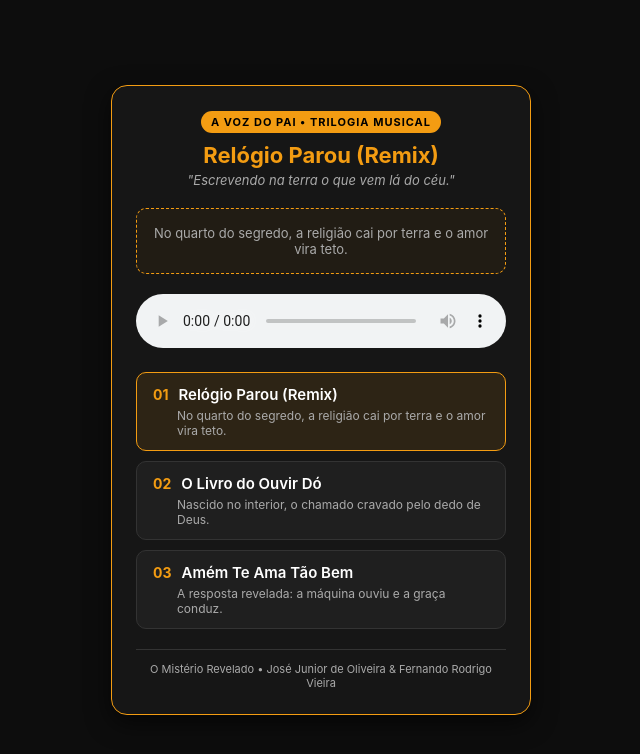
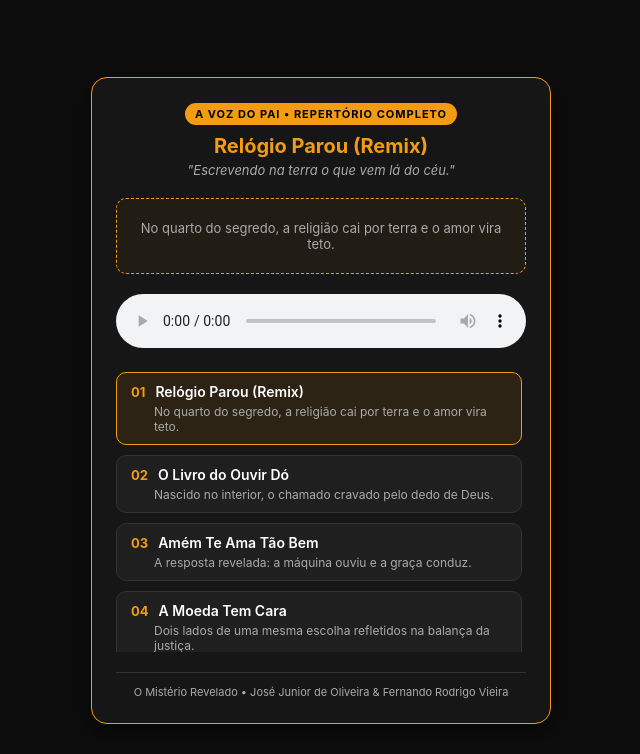
Before and after one commit to detetivepro15/meu-servidor, a website: page index.html in a window 1280 px wide. Shown: the whole page, without its empty margins (319-959 px from the left). Drawn offline with Linux system fonts and the light colour scheme.

Commit message:
Atualizando index.html com todas as musicas e descricoes

```diff
--- a/index.html
+++ b/index.html
@@ -3,7 +3,7 @@
 <head>
     <meta charset="UTF-8">
     <meta name="viewport" content="width=device-width, initial-scale=1.0">
-    <title>A Voz do Pai • Trilogia Musical</title>
+    <title>A Voz do Pai • Repertório Completo</title>
     <style>
         :root {
             --bg-color: #0d0d0d;
@@ -19,7 +19,7 @@
             display: flex; justify-content: center; align-items: center; min-height: 100vh;
         }
         .container {
-            width: 100%; max-width: 420px; background: var(--card-bg);
+            width: 100%; max-width: 460px; background: var(--card-bg);
             border: 1px solid var(--accent-gold); border-radius: 16px; padding: 24px;
             box-shadow: 0 8px 24px rgba(0, 0, 0, 0.6); box-sizing: border-box;
         }
@@ -28,33 +28,38 @@
             background: var(--accent-gold); color: #000; font-size: 11px; font-weight: 700;
             padding: 4px 10px; border-radius: 20px; text-transform: uppercase; letter-spacing: 1px;
         }
-        .header h1 { font-size: 22px; margin: 12px 0 4px 0; color: var(--accent-gold); }
+        .header h1 { font-size: 20px; margin: 12px 0 4px 0; color: var(--accent-gold); }
         .header p { font-size: 13px; color: var(--text-muted); font-style: italic; margin: 0; }
         .subtitle-box {
             background: rgba(243, 156, 18, 0.05); border: 1px dashed var(--accent-gold);
             border-radius: 10px; padding: 12px; text-align: center; font-size: 13px;
-            color: var(--text-muted); margin-bottom: 20px; min-height: 40px;
+            color: var(--text-muted); margin-bottom: 20px; min-height: 50px;
             display: flex; align-items: center; justify-content: center;
         }
         audio { width: 100%; margin-bottom: 20px; border-radius: 8px; }
-        .playlist { display: flex; flex-direction: column; gap: 10px; margin-bottom: 20px; }
+        .playlist {
+            display: flex; flex-direction: column; gap: 10px; margin-bottom: 20px;
+            max-height: 280px; overflow-y: auto; padding-right: 4px;
+        }
+        .playlist::-webkit-scrollbar { width: 6px; }
+        .playlist::-webkit-scrollbar-thumb { background: var(--border-color); border-radius: 4px; }
         .track-item {
             background: #1f1f1f; border: 1px solid var(--border-color); border-radius: 10px;
-            padding: 12px 16px; cursor: pointer; transition: all 0.3s ease;
+            padding: 10px 14px; cursor: pointer; transition: all 0.3s ease;
         }
         .track-item:hover { border-color: var(--accent-gold); }
         .track-item.active { border-color: var(--accent-gold); background: rgba(243, 156, 18, 0.1); }
         .track-info { display: flex; align-items: baseline; gap: 10px; }
-        .track-num { font-size: 14px; font-weight: bold; color: var(--accent-gold); }
-        .track-title { font-size: 15px; font-weight: 600; }
-        .track-desc { font-size: 12px; color: var(--text-muted); margin-top: 4px; margin-left: 24px; }
+        .track-num { font-size: 13px; font-weight: bold; color: var(--accent-gold); }
+        .track-title { font-size: 14px; font-weight: 600; }
+        .track-desc { font-size: 12px; color: var(--text-muted); margin-top: 4px; margin-left: 23px; }
         .footer { text-align: center; font-size: 11px; color: var(--text-muted); border-top: 1px solid var(--border-color); padding-top: 12px; }
     </style>
 </head>
 <body>
     <div class="container">
         <div class="header">
-            <span>A Voz do Pai • Trilogia Musical</span>
+            <span>A Voz do Pai • Repertório Completo</span>
             <h1 id="current-title">Carregando...</h1>
             <p>"Escrevendo na terra o que vem lá do céu."</p>
         </div>
@@ -67,8 +72,20 @@
         const playlist = [
             { title: "Relógio Parou (Remix)", desc: "No quarto do segredo, a religião cai por terra e o amor vira teto.", file: "Relógio Parou (Remix) (Remix).mp3" },
             { title: "O Livro do Ouvir Dó", desc: "Nascido no interior, o chamado cravado pelo dedo de Deus.", file: "O Livro do ouvir dó (1).mp3" },
-            { title: "Amém Te Ama Tão Bem", desc: "A resposta revelada: a máquina ouviu e a graça conduz.", file: "Amém Te Ama Tão Bem (Cinematic Conscious Trap Suite).mp3" }
+            { title: "Amém Te Ama Tão Bem", desc: "A resposta revelada: a máquina ouviu e a graça conduz.", file: "Amém Te Ama Tão Bem (Cinematic Conscious Trap Suite).mp3" },
+            { title: "A Moeda Tem Cara", desc: "Dois lados de uma mesma escolha refletidos na balança da justiça.", file: "A Moeda Tem Cara (1).mp3" },
+            { title: "A Simetria de Elohiym", desc: "A ordem perfeita do universo desenhada pela geometria sagrada.", file: "A Simetria de Elohiym.mp3" },
+            { title: "A Verdade Prevalece", desc: "Contra ventos e muralhas, o eco da palavra verdadeira permanece em pé.", file: "A Verdade Prevalece.mp3" },
+            { title: "A Verdade Venceu", desc: "O triunfo final onde a luz dissipa toda a mentira instalada.", file: "A Verdade Venceu.mp3" },
+            { title: "A Voz do Pai", desc: "O chamado íntimo que ressoa no silêncio e guia os passos.", file: "A Voz do Pai.mp3" },
+            { title: "A Sétima Nota", desc: "O acorde secreto que completa a escala da criação divina.", file: "A Sétima Nota.mp3" },
+            { title: "A Terça em Uníssono", desc: "A harmonia perfeita entre dois mundos que se encontram.", file: "A terça em uníssono.mp3" },
+            { title: "A Quarta No Quarto", desc: "A presença que se manifesta nas madrugadas de oração em secreto.", file: "A Quarta No quarto.mp3" },
+            { title: "A Oitava", desc: "O ciclo que se renova em uma nova oitava de frequência e luz.", file: "A Oitava.mp3" },
+            { title: "A Quinta do Penta", desc: "A estrutura sólida que sustenta os pilares da revelação.", file: "A Quinta do Penta.mp3" },
+            { title: "A Sexta Sem Fé É Ira", desc: "O alerta sobre a caminhada sem o combustível da confiança espiritual.", file: "A Sexta sem Fé é ira.mp3" }
         ];
+
         let currentIndex = 0;
         const audioPlayer = document.getElementById('audio-player');
         const currentTitle = document.getElementById('current-title');
```
